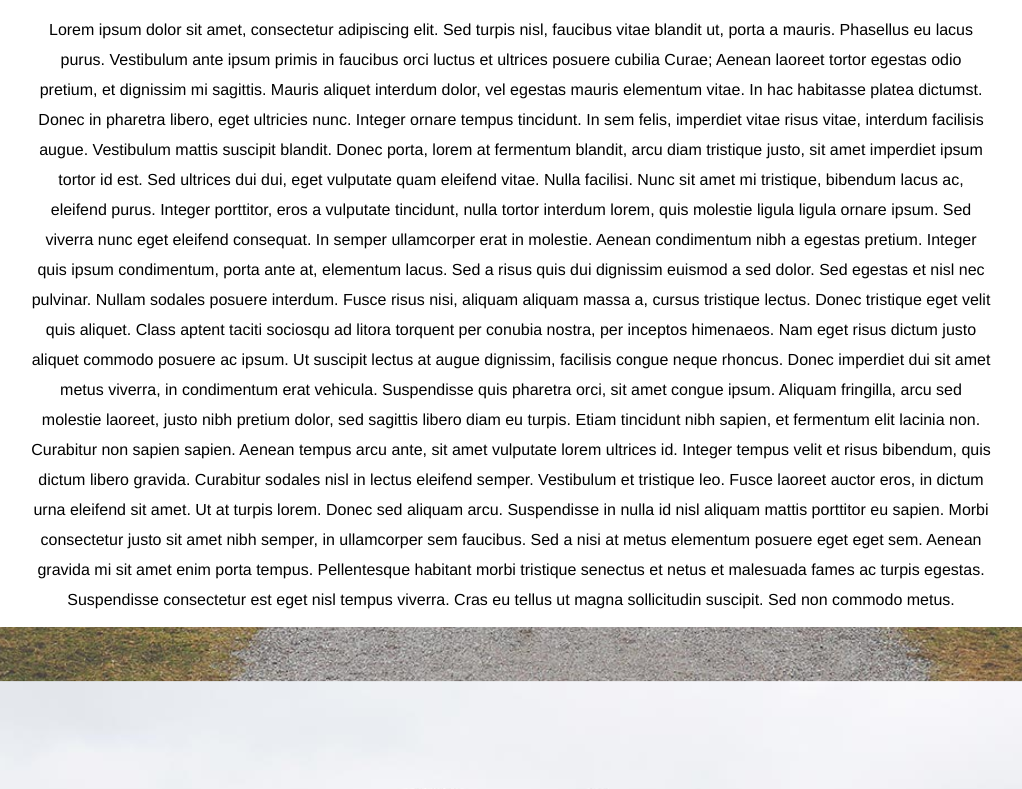
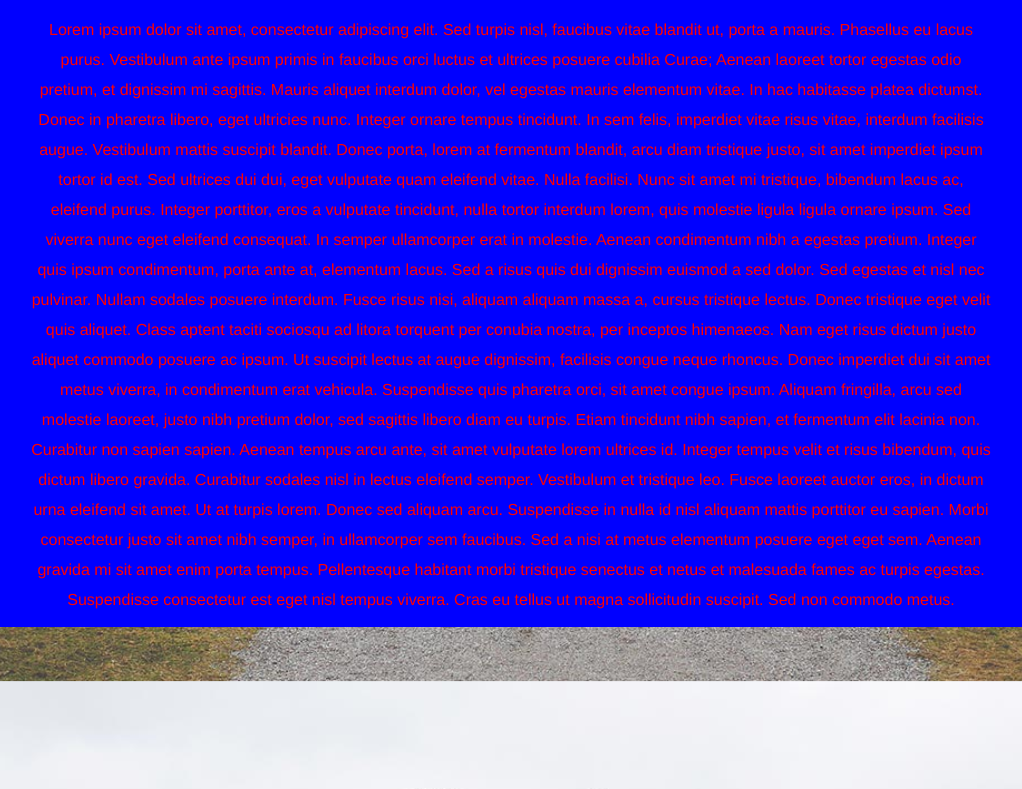
Before and after one commit to jmalifa/background, a plain HTML site: page index.html in a window 1280 px wide. Shown: the part 173-962 px from the top of the page, without its empty margins (129-1151 px from the left). Drawn offline with Linux system fonts and the light colour scheme.

Commit message:
first bg commit

```diff
--- a/stylesheets/styles.scss
+++ b/stylesheets/styles.scss
@@ -1,6 +1,6 @@
-$bg: white;
+$bg: blue;
 $lighter-bg: lighten($bg, 0%);
-$text-color: black;
+$text-color: red;
 
 html {
 	height:100%;
```
Also changed, not shown: stylesheets/styles.css.
